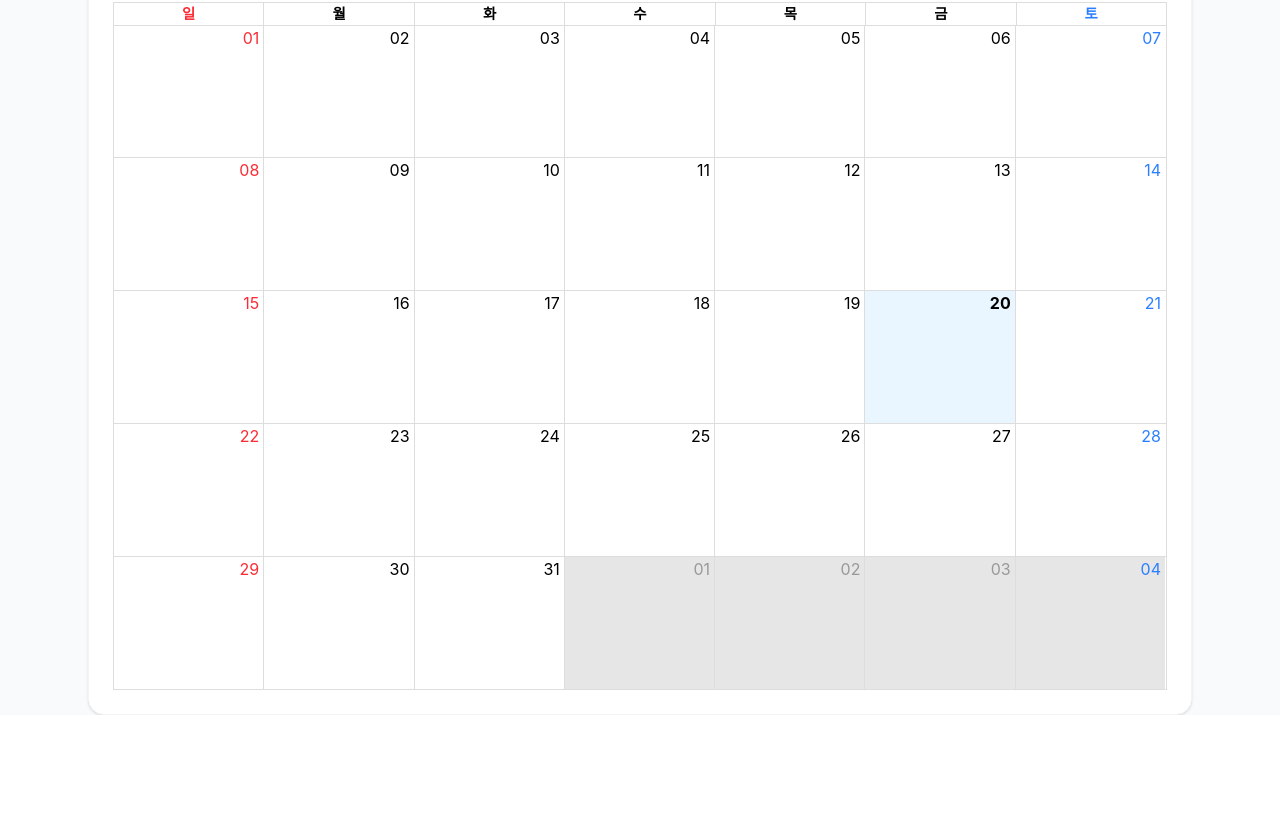
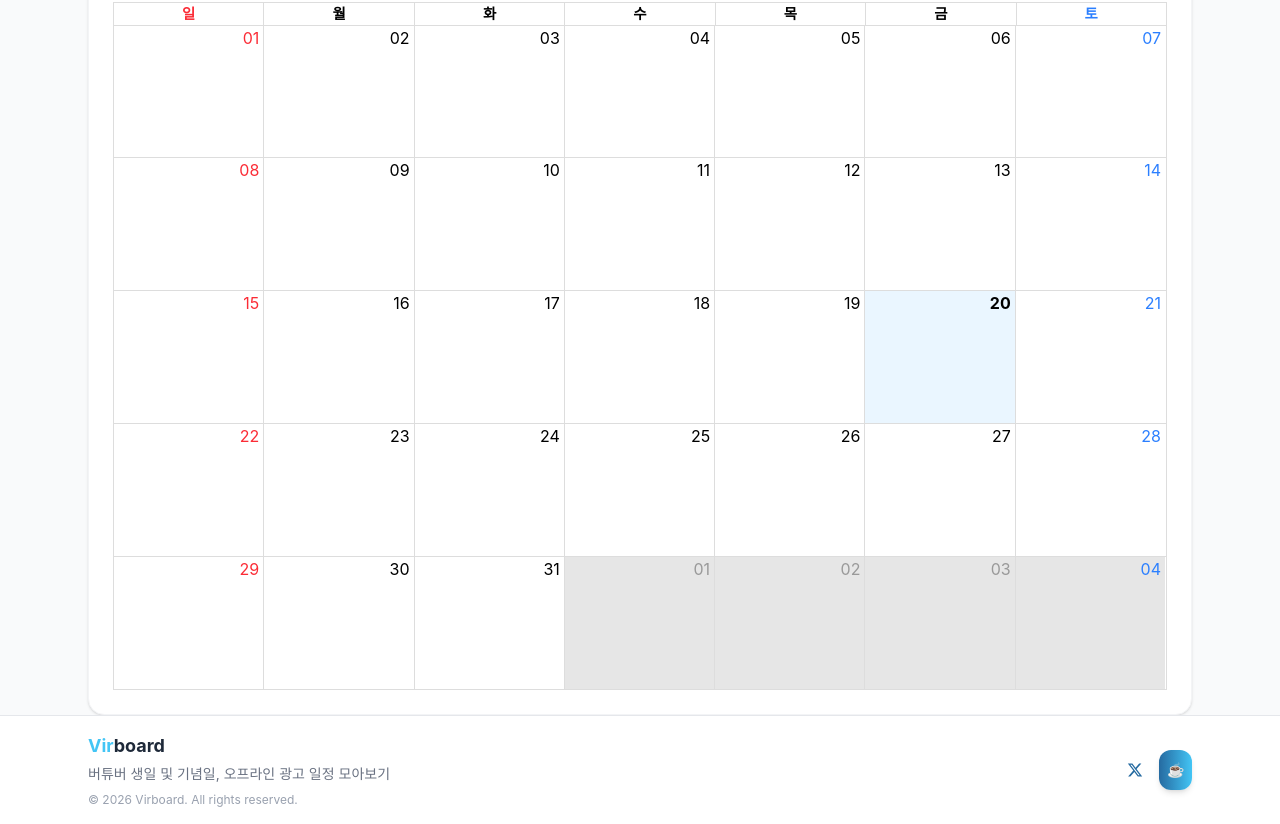
Before and after one commit to tomriddle7/virboard, a React (Vite) app: page / in a window 1280 px wide. Shown: the part 165-989 px from the top of the page. Before the commit the page ends 880 px from the top, so only its background shows below. Built offline with nearby package versions, Linux system fonts and the light colour scheme; no server answers.

Commit message:
Add Footer

```diff
--- /dev/null
+++ b/src/components/Footer.tsx
@@ -0,0 +1,48 @@
+function Footer() {
+  return (
+    <footer className="w-full bg-white dark:bg-black border-t border-gray-200 dark:border-gray-900 py-4">
+      <div className="max-w-6xl mx-auto px-4 sm:px-6 flex flex-row justify-between items-center gap-6">
+        {/* 📝 왼쪽: 사이트 정보 및 저작권 */}
+        <div className="text-left">
+          <h2 className="text-lg font-bold text-gray-800 dark:text-gray-200 flex items-center justify-start">
+            <span className="text-[#43c5f5]">Vir</span>board
+          </h2>
+          <p className="text-sm text-gray-500 dark:text-gray-400 mt-1">
+            버튜버 생일 및 기념일, 오프라인 광고 일정 모아보기
+          </p>
+          <p className="text-xs text-gray-400 dark:text-gray-500 mt-2">
+            © 2026 Virboard. All rights reserved.
+          </p>
+        </div>
+
+        {/* ☕ 오른쪽: CTEE 후원 버튼 */}
+        <div className="flex items-center gap-2">
+          <a
+            href="https://x.com/tomriddle7"
+            target="_blank"
+            rel="noopener noreferrer"
+            className="flex items-center gap-2 px-2 py-2.5 text-sm text-[#266ba1] dark:text-[#43c5f5] hover:text-[#1e5480] dark:hover:text-blue-300 transition"
+          >
+            <svg
+              viewBox="0 0 24 24"
+              aria-hidden="true"
+              className="w-4 h-4 fill-current"
+            >
+              <path d="M18.244 2.25h3.308l-7.227 8.26 8.502 11.24H16.17l-5.214-6.817L4.99 21.75H1.68l7.73-8.835L1.254 2.25H8.08l4.713 6.231zm-1.161 17.52h1.833L7.084 4.126H5.117z"></path>
+            </svg>
+          </a>
+          <a
+            href="https://ctee.kr/place/triplenine"
+            target="_blank"
+            rel="noopener noreferrer"
+            className="group flex items-center gap-2 px-2 py-2.5 bg-gradient-to-r from-[#266ba1] to-[#43c5f5] text-white text-sm font-semibold rounded-xl shadow-md hover:shadow-lg hover:from-[#1e5480] hover:to-[#266ba1] transition-all transform hover:-translate-y-0.5"
+          >
+            <span>☕</span>
+          </a>
+        </div>
+      </div>
+    </footer>
+  );
+}
+
+export default Footer;
--- a/src/pages/Home.tsx
+++ b/src/pages/Home.tsx
@@ -4,6 +4,7 @@ import { format, parse, startOfWeek, getDay } from 'date-fns'
 import { ko } from 'date-fns/locale'
 import CalendarHeader from '@/components/CalendarHeader'
 import { CustomToolbar, CustomEvent } from '@/components/CustomToolbar'
+import Footer from '@/components/Footer'
 import DetailPopup from '@/components/DetailPopup'
 import SubmitPopup from '@/components/SubmitPopup'
 import 'react-big-calendar/lib/css/react-big-calendar.css'
@@ -188,6 +189,7 @@ function Home() {
           {submitOpen && <SubmitPopup closeModal={closeSubmitModal} />}
         </section>
       </main>
+      <Footer />
     </>
   )
 }
```
